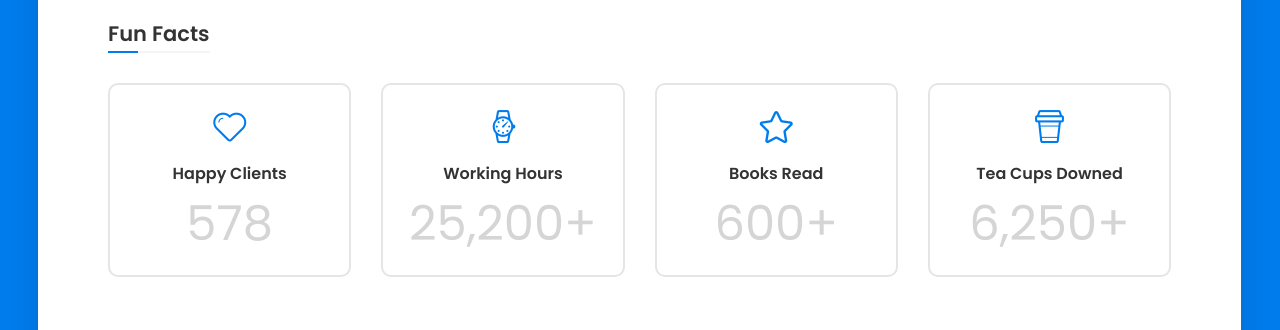
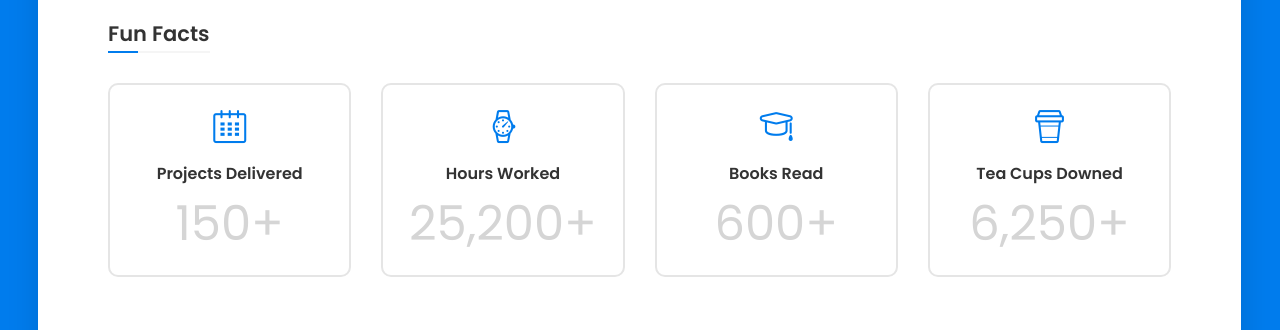
Before and after one commit to integracore2/integracore2.github.io, a Jekyll site: the page built from index.md, in a window 1280 px wide. Shown: the part 1884-2214 px from the top of the page. Built offline with Jekyll 4.4.1, drawn with Linux system fonts in a browser that asks for light colours.

Commit message:
modified fun facts yaml

```diff
--- a/_data/pageconfig/index.yml
+++ b/_data/pageconfig/index.yml
@@ -1,16 +1,16 @@
 fun_facts:
   1:
-      title: Happy Clients
-      value: 578
-      icon: heart
+      title: Projects Delivered
+      value: 150+
+      icon: calendar
   2:
-      title: Working Hours
+      title: Hours Worked
       value: "25,200+"
       icon: clock
   3:
       title: Books Read
       value: 600+
-      icon: star
+      icon: study
   4:
       title: Tea Cups Downed
       value: "6,250+"
```
